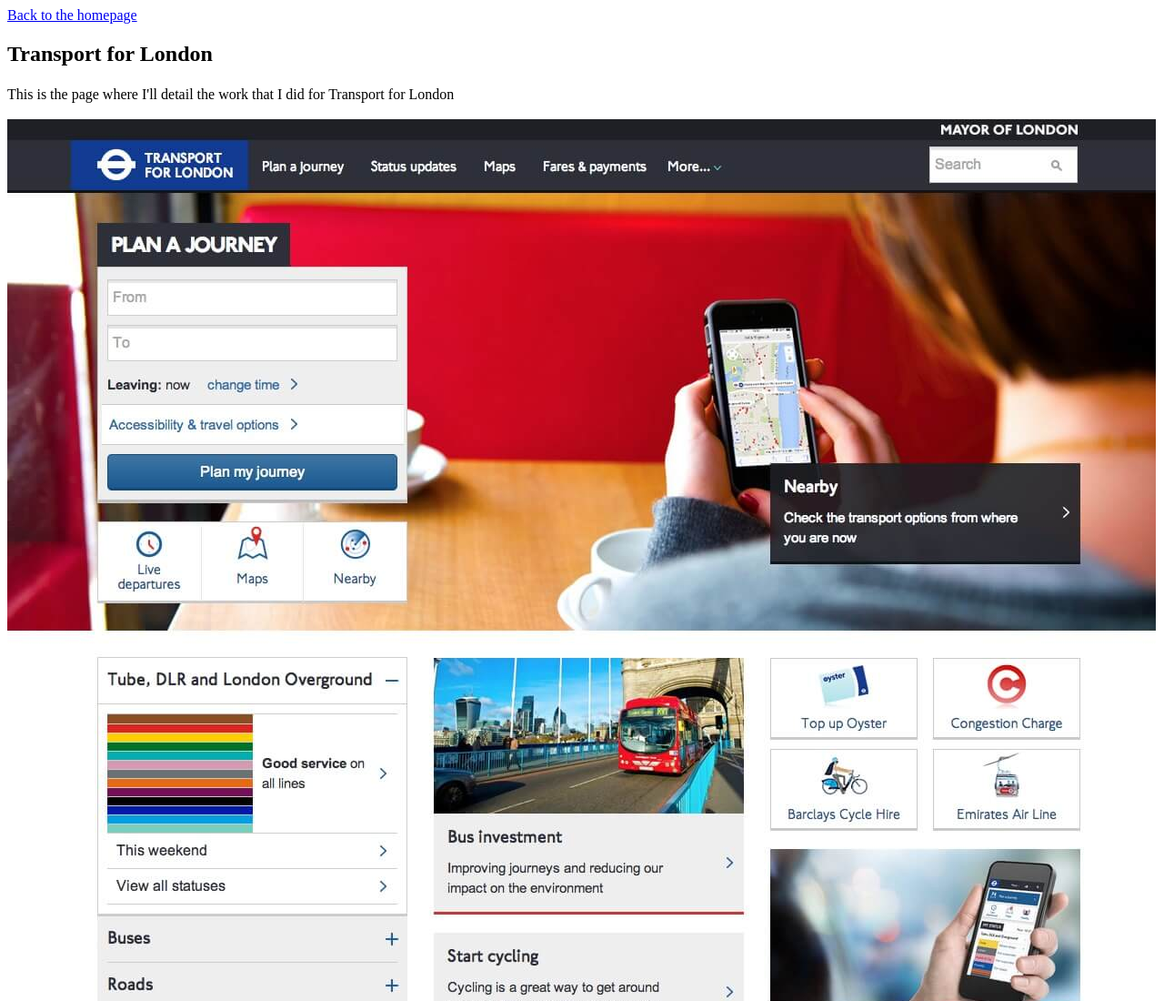
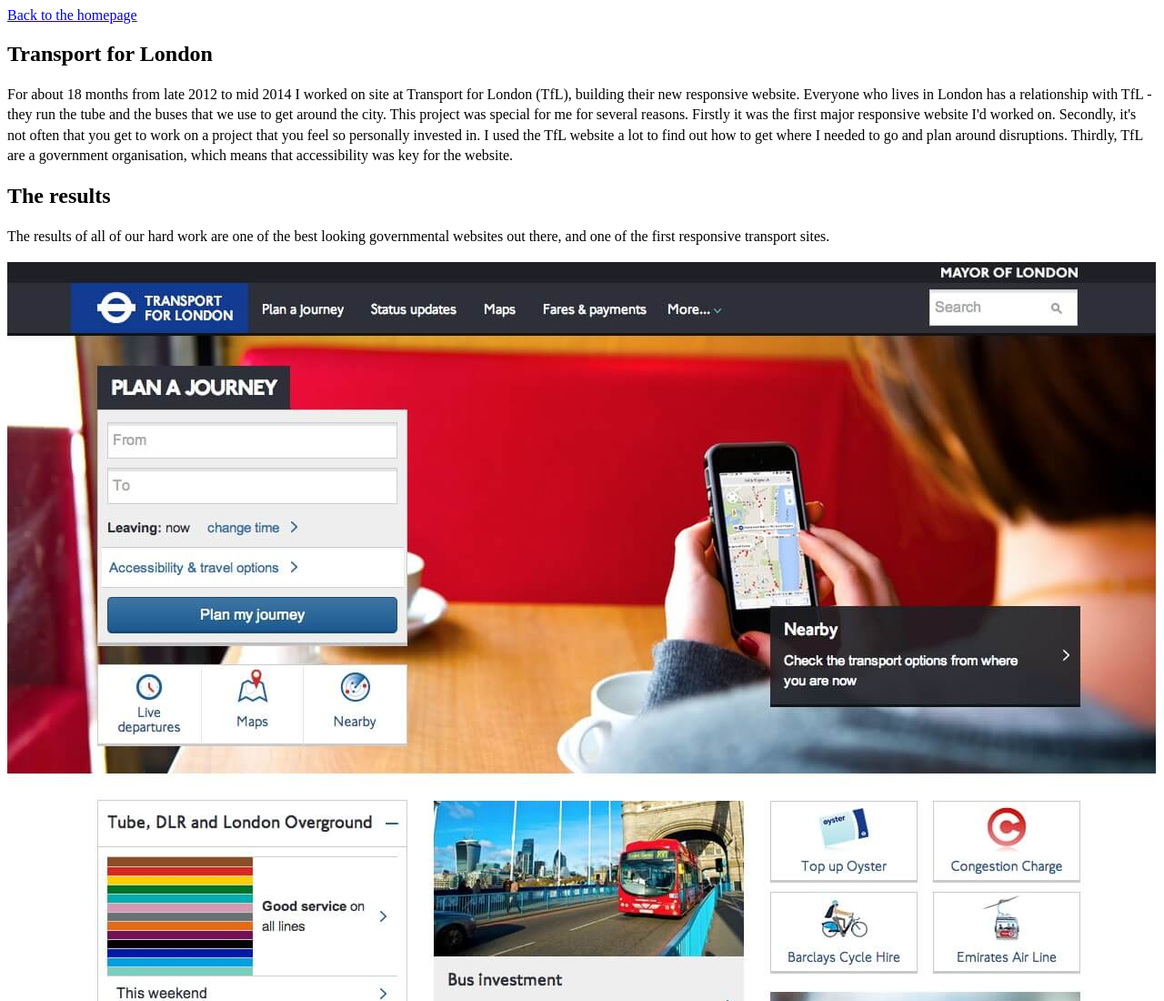
Before and after one commit to adrianosmond/adrianosmond.com, a Gatsby site: page /transport-for-london in a window 1280 px wide. Shown: the top 1100 px of the page at 91% size. Built offline with nearby package versions, Linux system fonts and the light colour scheme; Gatsby itself is replaced by a stand-in of ours.

Commit message:
TfL text

```diff
--- a/src/pages/transport-for-london.md
+++ b/src/pages/transport-for-london.md
@@ -1,11 +1,15 @@
 ---
 title: Transport for London
-finished: false
+finished: true
 logo: "/assets/images/logos/transport-for-london.svg"
 date: "2014-05-31"
 ---
 
-This is the page where I'll detail the work that I did for Transport for London
+For about 18 months from late 2012 to mid 2014 I worked on site at Transport for London (TfL), building their new responsive website. Everyone who lives in London has a relationship with TfL - they run the tube and the buses that we use to get around the city. This project was special for me for several reasons. Firstly it was the first major responsive website I'd worked on. Secondly, it's not often that you get to work on a project that you feel so personally invested in. I used the TfL website a lot to find out how to get where I needed to go and plan around disruptions. Thirdly, TfL are a government organisation, which means that accessibility was key for the website.
+
+## The results
+
+The results of all of our hard work are one of the best looking governmental websites out there, and one of the first responsive transport sites.
 
 ![The Transport for London home page ](/assets/images/projects/tfl-home.jpg)
 
```
